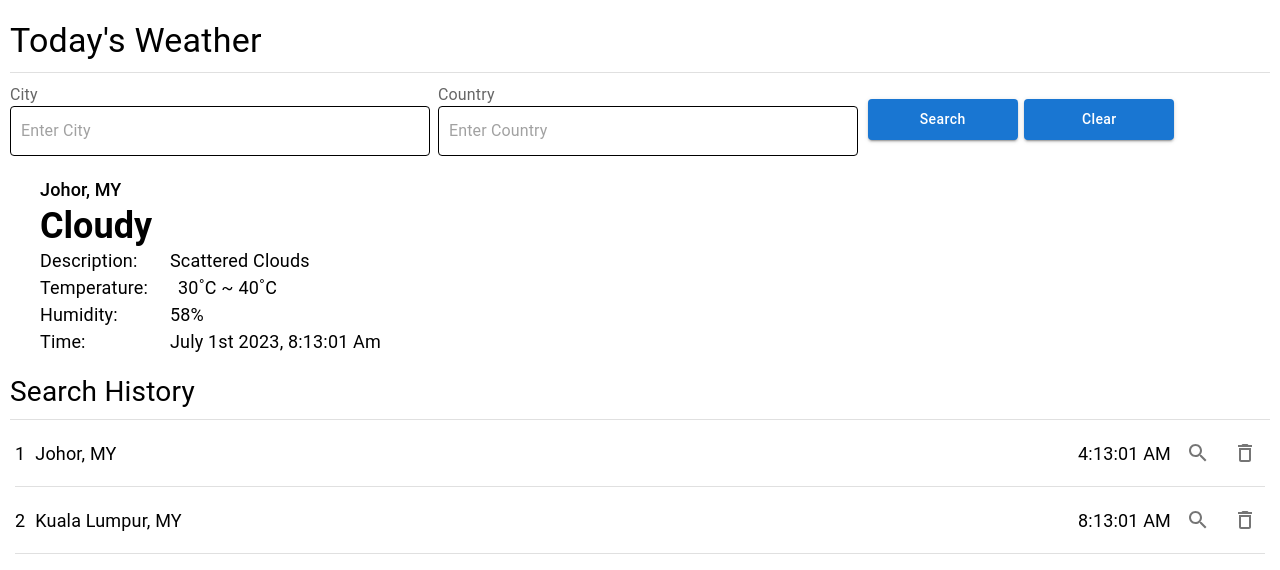
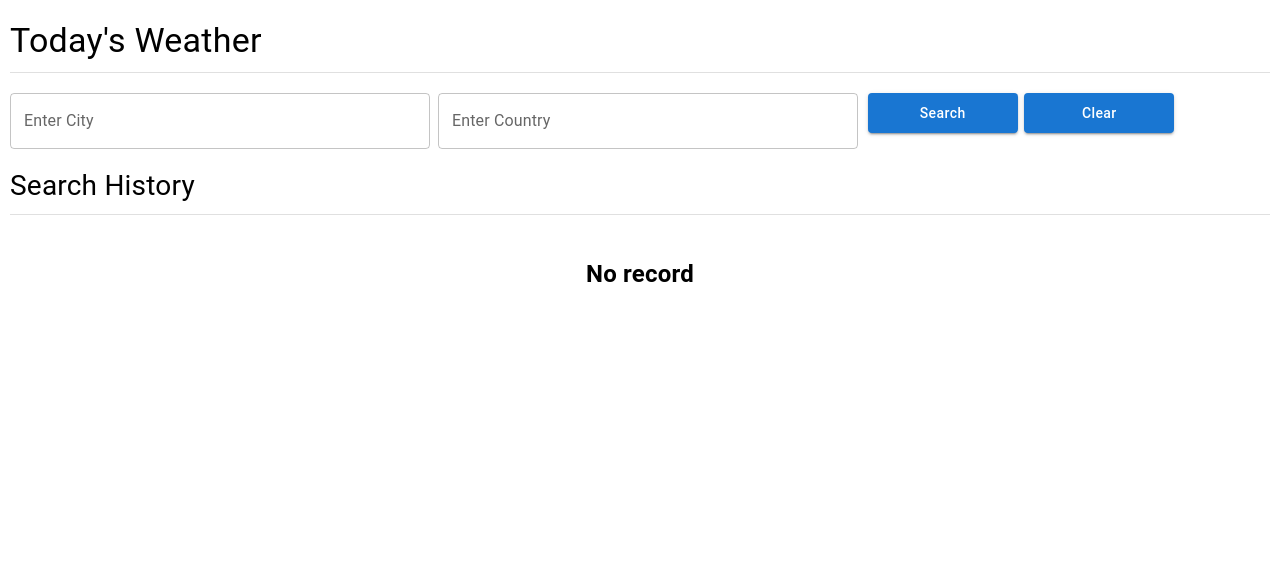
Before and after one commit to tan-eson/web-check-local-weather, a React (Create React App) app: page / in a window 1280 px wide. Shown: the top 570 px of the page. Built offline with nearby package versions, Linux system fonts and the light colour scheme.

Commit message:
feat: add api call and consume api data

```diff
--- a/src/components/weather-page/WeatherDetails/WeatherDetails.jsx
+++ b/src/components/weather-page/WeatherDetails/WeatherDetails.jsx
@@ -1,4 +1,5 @@
 import moment from "moment";
+import { useSelector } from "react-redux";
 import {
   DetailTypography,
   GridStyled,
@@ -8,27 +9,22 @@ import {
 } from "./styles";
 
 export default function WeatherDetails() {
-  // useSelector here to listen to redux of the current weather detail
+  // Defaults to empty object / {}
+  const weatherData = useSelector((state) => state.weather?.weatherDetail);
 
-  const weatherData = {
-    city: "Johor",
-    country: "MY",
-    weather: "cloudy",
-    description: "scattered clouds",
-    temperature: "30˚c ~ 40˚c",
-    humidity: "58%",
-    time: "2023-07-01T16:13:01+08:00",
-  };
+  // Empty object is still truthy, therefore we need to check using length
+  let showHideFlag = Object.keys(weatherData).length > 0 ? true : false;
 
-  const formatDate = moment(weatherData.time).format("MMMM Do YYYY, h:mm:ss a");
+  const formatDate = moment().format("YYYY-MM-DD H:mm:ss A") ?? "";
 
-  return weatherData ? (
+  return showHideFlag ? (
     <OuterGrid>
       <LocationTypography variant={"h6"}>
-        {weatherData.city}, {weatherData.country}
+        {weatherData.name ?? "-"}, {weatherData.sys?.country ?? "-"}
       </LocationTypography>
       <WeatherTypography variant={"h3"} fontWeight={700}>
-        {weatherData.weather}
+        {(Array.isArray(weatherData.weather) && weatherData.weather[0]?.main) ??
+          "-"}
       </WeatherTypography>
       <GridStyled
         container
@@ -40,7 +36,9 @@ export default function WeatherDetails() {
         </GridStyled>
         <GridStyled item>
           <DetailTypography variant={"body1"}>
-            {weatherData.description}
+            {(Array.isArray(weatherData.weather) &&
+              weatherData.weather[0]?.description) ??
+              "-"}
           </DetailTypography>
         </GridStyled>
       </GridStyled>
@@ -54,7 +52,12 @@ export default function WeatherDetails() {
         </GridStyled>
         <GridStyled item>
           <DetailTypography variant={"body1"}>
-            {weatherData.temperature}
+            {weatherData.main?.temp_min
+              ? `${weatherData.main?.temp_min}˚C ~`
+              : "-"}
+            {weatherData.main?.temp_max
+              ? ` ${weatherData.main?.temp_max}˚C`
+              : "-"}
           </DetailTypography>
         </GridStyled>
       </GridStyled>
@@ -68,7 +71,7 @@ export default function WeatherDetails() {
         </GridStyled>
         <GridStyled item>
           <DetailTypography variant={"body1"}>
-            {weatherData.humidity}
+            {weatherData.main?.humidity + "%" ?? "-"}
           </DetailTypography>
         </GridStyled>
       </GridStyled>
--- a/src/components/weather-page/WeatherHistory/WeatherHistory.jsx
+++ b/src/components/weather-page/WeatherHistory/WeatherHistory.jsx
@@ -1,4 +1,9 @@
 import moment from "moment";
+import { useDispatch, useSelector } from "react-redux";
+import {
+  deleteSearchHistory,
+  updateSearchKeyword,
+} from "../../../redux/weatherSlice";
 import {
   DividerStyled,
   EmptyStateTypography,
@@ -11,22 +16,14 @@ import {
   TrashIcon,
 } from "./styles";
 
+// does not need to change because of state
+const recordKeyName = "search-history-record";
+
 export default function WeatherHistory() {
   // access history from local storage
   // should also update search history everytime user searches something
 
-  const historyArr = [
-    {
-      city: "Johor",
-      country: "MY",
-      timeStamp: "2023-07-01T12:13:01+08:00",
-    },
-    {
-      city: "Kuala Lumpur",
-      country: "MY",
-      timeStamp: "2013-01-01T16:13:01+08:00",
-    },
-  ];
+  const historyArr = useSelector((state) => state.weather?.searchHistory);
 
   return (
     <OuterGrid>
@@ -34,7 +31,11 @@ export default function WeatherHistory() {
       <DividerStyled />
       {Array.isArray(historyArr) && historyArr.length > 0 ? (
         historyArr.map((history, index) => (
-          <SearchHistoryRecord recordIndex={index} record={history} />
+          <SearchHistoryRecord
+            key={`${recordKeyName}-${index + 1}`}
+            recordIndex={index}
+            record={history}
+          />
         ))
       ) : (
         <GridStyled container padding={"40px"} justifyContent={"center"}>
@@ -51,12 +52,25 @@ function SearchHistoryRecord(props) {
 
   const formatRecordTime = moment(record?.timeStamp).format("LTS");
 
+  const dispatch = useDispatch();
+
   async function handleSearch() {
     // trigger redux change
+    dispatch(
+      updateSearchKeyword({
+        city: record?.city ?? "",
+        country: record?.country ?? "",
+      })
+    );
   }
 
   async function handleDeleteRecord() {
-    // trigger redux change
+    dispatch(
+      deleteSearchHistory({
+        city: record?.city,
+        timeStamp: record?.timeStamp,
+      })
+    );
   }
 
   return (
--- a/src/components/weather-page/WeatherHistory/styles.js
+++ b/src/components/weather-page/WeatherHistory/styles.js
@@ -21,11 +21,11 @@ export const RecordTygraphy = styled(Typography)((props) => ({
 }));
 
 export const EmptyStateTypography = styled(Typography)((props) => ({
-  fontSize: "18px",
+  fontSize: "24px",
   fontWeight: 700,
 
   [props.theme.breakpoints.down("lg")]: {
-    fontSize: "14px",
+    fontSize: "20px",
   },
 }));
 
--- a/src/components/weather-page/WeatherSearchBar/WeatherSearchBar.jsx
+++ b/src/components/weather-page/WeatherSearchBar/WeatherSearchBar.jsx
@@ -1,29 +1,71 @@
+import moment from "moment";
 import { useState } from "react";
+import { useDispatch, useSelector } from "react-redux";
+import { FETCH_WEATHER_FAILED } from "../../../redux/types";
+import { addSearchHistory, fetchWeather } from "../../../redux/weatherSlice";
 import {
   ButtonStyled,
   DividerStyled,
   ErrorGrid,
   GridStyled,
-  InputBaseStyled,
-  InputLabelStyled,
   OuterGridStyled,
+  TextFieldStyled,
   TypographyStyled,
 } from "./styles";
 
 export default function WeatherSearchBar() {
   const [inputCity, setInputCity] = useState("");
   const [inputCountry, setInputCountry] = useState("");
+  const [cityErr, setCityErr] = useState(false);
+  const [countryErr, setCountryErr] = useState(false);
   const [showError, setShowError] = useState(false);
 
+  const dispatch = useDispatch();
+  const apiErrorMsg = useSelector((state) => state.weather.error);
+
   async function handleSearch() {
-    //
+    if (!inputCity) {
+      return setCityErr(true);
+    } else if (!inputCountry) {
+      return setCountryErr(true);
+    }
 
-    // set show error if no api call returns error / no data
-    setShowError(true);
+    setShowError(false);
+    setCityErr(false);
+    setCountryErr(false);
+
+    try {
+      const weatherRes = await dispatch(
+        fetchWeather({
+          city: inputCity,
+          country: inputCountry,
+          apiKey: process.env.REACT_APP_OPEN_WEATHER_MAP_API_KEY,
+        })
+      );
+
+      // set show error if no api call returns error / no data
+      if (weatherRes.type === FETCH_WEATHER_FAILED) {
+        setShowError(true);
+      } else {
+        dispatch(
+          addSearchHistory({
+            city: inputCity,
+            country: inputCountry,
+            timeStamp: moment().format(),
+          })
+        );
+      }
+    } catch (error) {
+      setShowError(true);
+    }
   }
 
   async function handleClearInput() {
-    //
+    setInputCity("");
+    setInputCountry("");
+    setCityErr(false);
+    setCountryErr(false);
+    setShowError(false);
   }
 
   return (
@@ -34,23 +76,25 @@ export default function WeatherSearchBar() {
         container
         columns={12}
         flexDirection={"row"}
-        alignItems={"center"}
+        alignItems={"flex-start"}
         gap={1}
       >
         <GridStyled item xs={12} tablet={4} container>
-          <InputLabelStyled>City</InputLabelStyled>
-          <InputBaseStyled
-            placeholder="Enter City"
+          <TextFieldStyled
+            label="Enter City"
             value={inputCity}
             onChange={(event) => setInputCity(event.target?.value)}
+            error={cityErr}
+            helperText={cityErr && "City is required"}
           />
         </GridStyled>
         <GridStyled item xs={12} tablet={4} container>
-          <InputLabelStyled>Country</InputLabelStyled>
-          <InputBaseStyled
-            placeholder="Enter Country"
+          <TextFieldStyled
+            label="Enter Country"
             value={inputCountry}
             onChange={(event) => setInputCountry(event.target?.value)}
+            error={countryErr}
+            helperText={countryErr && "Country is required"}
           />
         </GridStyled>
         <GridStyled
@@ -59,6 +103,7 @@ export default function WeatherSearchBar() {
           tablet={3}
           container
           justifyContent={"space-evenly"}
+          alignItems={"center"}
           rowGap={"10px"}
         >
           <ButtonStyled variant="contained" onClick={handleSearch}>
@@ -71,7 +116,7 @@ export default function WeatherSearchBar() {
       </GridStyled>
       {showError ? (
         <ErrorGrid container>
-          <TypographyStyled>Not found</TypographyStyled>
+          <TypographyStyled>{apiErrorMsg ?? "Not found"}</TypographyStyled>
         </ErrorGrid>
       ) : null}
     </OuterGridStyled>
--- a/src/components/weather-page/WeatherSearchBar/styles.js
+++ b/src/components/weather-page/WeatherSearchBar/styles.js
@@ -2,8 +2,7 @@ import {
   Button,
   Divider,
   Grid,
-  InputBase,
-  InputLabel,
+  TextField,
   Typography,
   colors,
 } from "@mui/material";
@@ -14,10 +13,10 @@ export const TypographyStyled = styled(Typography)((props) => ({
 }));
 
 export const DividerStyled = styled(Divider)((props) => ({
-  margin: "10px auto",
+  margin: "10px auto 20px auto",
 }));
 
-export const InputBaseStyled = styled(InputBase)((props) => ({
+export const TextFieldStyled = styled(TextField)((props) => ({
   width: "100%",
   "&.MuiInputBase-root": {
     border: `1px solid black`,
@@ -26,10 +25,10 @@ export const InputBaseStyled = styled(InputBase)((props) => ({
     paddingLeft: "10px",
     paddingRight: "10px",
   },
-}));
 
-export const InputLabelStyled = styled(InputLabel)((props) => ({
-  //
+  "& .MuiInputLabel-root": {
+    pointerEvents: "none",
+  },
 }));
 
 export const ButtonStyled = styled(Button)((props) => ({
```
